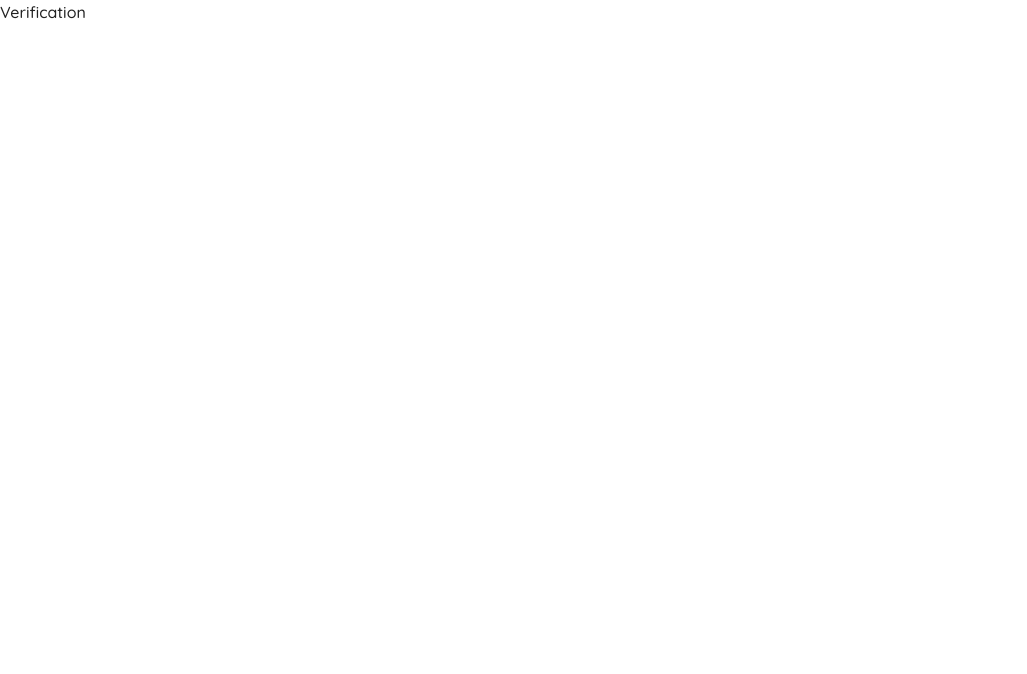
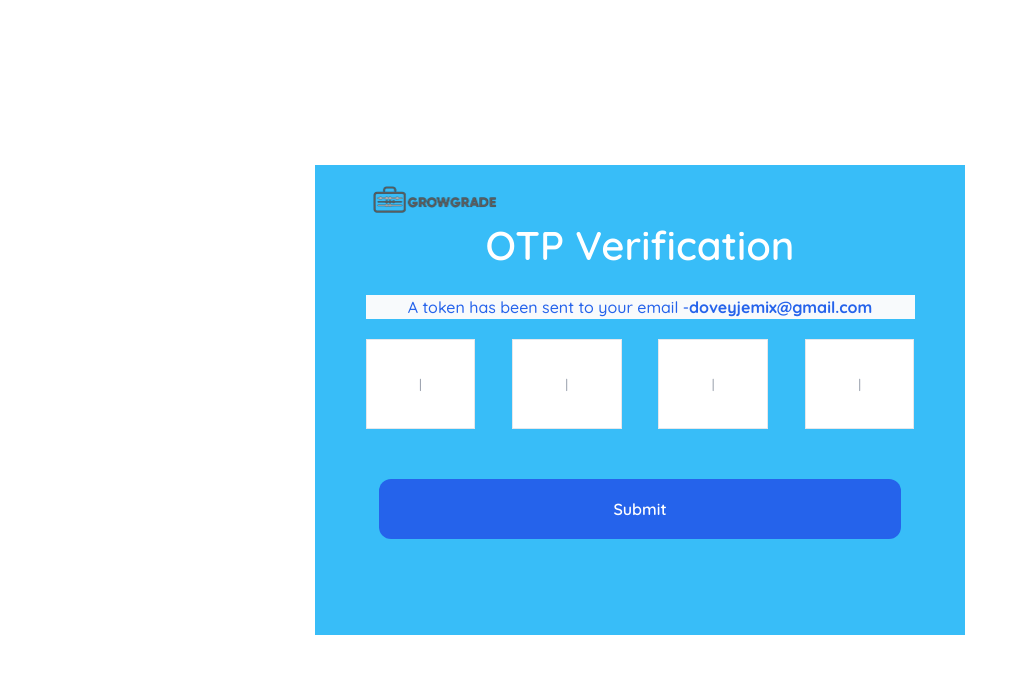
Before and after one commit to Rufai-Ahmed/GrowGrade, a React (Vite) app in the folder FE/: page /verify in a window 1280 px wide. Shown: the top 674 px of the page, without its empty margins (0-1027 px from the left). Built offline with nearby package versions, Linux system fonts and the light colour scheme.

Commit message:
verificationandnotification

```diff
--- a/FE/src/Pages/Auth/Verification.tsx
+++ b/FE/src/Pages/Auth/Verification.tsx
@@ -1,5 +1,49 @@
-import React from "react";
+import pix from "../../Assets/logo.png";
+export const Verification = () => {
+  return (
+    <div>
+      <div>
+        <div className=" h-[100vh] w-[full] flex items-center justify-center bg-white ">
+          <div className=" h-[470px] w-[650px] flex justify-center bg-sky-400 p-5 ">
+            <div className=" h-[100%] w-[90%]   text-center ">
+              <img src={pix} className=" h-[30px] " />
+              <h1 className=" text-[40px] font-semibold text-white mb-5">
+                {" "}
+                OTP Verification
+              </h1>
+              <div className=" bg-slate-50  text-blue-600 ">
+                A token has been sent to your email -
+                <span className=" font-bold te decoration-blue-900">
+                  {"doveyjemix@gmail.com"}
+                </span>
+              </div>
+              <div className=" h-[100px] w-[100%]  mt-5  flex  justify-between">
+                <input
+                  type=" nmber"
+                  placeholder="|"
+                  className=" h-[90%]  w-[20%] border flex text-center text-[13px]"
+                />
+                <input
+                  placeholder="|"
+                  className=" h-[90%]  w-[20%] border flex text-center text-[13px]"
+                />
+                <input
+                  placeholder="|"
+                  className=" h-[90%]  w-[20%] border flex text-center text-[13px]"
+                />
+                <input
+                  placeholder="|"
+                  className=" h-[90%]  w-[20%] border flex text-center text-[13px]"
+                />
+              </div>
 
-export const Verification = () => {
-  return <div>Verification</div>;
+              <button className=" h-[60px] w-[95%] mt-10  bg-blue-600 rounded-xl text-white font-semibold">
+                Submit
+              </button>
+            </div>
+          </div>
+        </div>
+      </div>
+    </div>
+  );
 };
```
